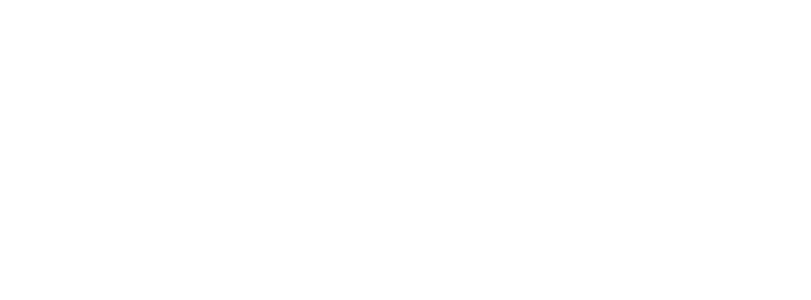
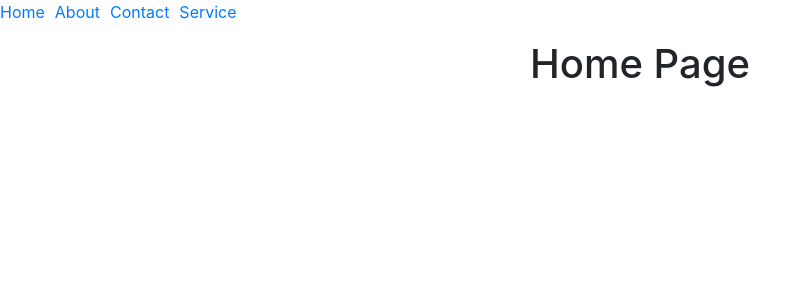
Before and after one commit to Shivamvish26/react-tut, a React (Create React App) app: page / in a window 1280 px wide. Shown: the top 300 px of the page, without its empty margins (0-811 px from the left). Built offline with nearby package versions, Linux system fonts and the light colour scheme.

Commit message:
file added

```diff
--- a/package.json
+++ b/package.json
@@ -10,6 +10,7 @@
     "react": "^18.3.1",
     "react-bootstrap": "^2.10.5",
     "react-dom": "^18.3.1",
+    "react-router-dom": "^6.28.0",
     "react-scripts": "5.0.1",
     "web-vitals": "^2.1.4"
   },
--- a/src/App.js
+++ b/src/App.js
@@ -32,6 +32,14 @@
 import Hookusememoeffect from "./Components/Hooks/Hookusememoeffect";
 import Ref from "./Components/React_Ref_component/Ref";
 import HookuseRef from "./Components/Hooks/HookuseRef";
+import Controlledcomponent from "./Components/Controlledcomponent/Controlledcomponent";
+import Higherordercomponent from "./Components/Higherordercomponent/Higherordercomponent";
+import Navbar from "./Components/Navbarroutes/Nvabar";
+import { BrowserRouter, Router, Route, Routes, Navigate } from "react-router-dom";
+import Home from "./Components/Pages/Home";
+import About from "./Components/Pages/About";
+import Contact from "./Components/Pages/Contact";
+import Page404 from "./Components/Pages/Page404";
 
 function App() {
   // function in function
@@ -47,7 +55,6 @@
   const [name, setName] = useState("Shubham");
 
   let data = "Shubham Vishwakarma";
-
 
   return (
     <div className="App">
@@ -97,6 +104,21 @@
       {/* <Hookusememoeffect/> */}
       {/* <Ref/> */}
       {/* <HookuseRef/> */}
+      {/* <Controlledcomponent/> */}
+      {/* <Higherordercomponent/> */}
+
+      {/* Navbar with React Router DOM */}
+      <BrowserRouter>
+        <Navbar />
+        <Routes>
+          <Route path="/" element={<Home />} />
+          <Route path="/about" element={<About />} />
+          <Route path="/contact" element={<Contact />} />
+          {/* <Route path="/*" element={<Page404 />} /> */}
+          <Route path="/*" element={<Navigate to="/"/>} />
+        </Routes>
+      </BrowserRouter>
+      {/*  */}
     </div>
   );
 }
--- /dev/null
+++ b/src/Components/Controlledcomponent/Controlledcomponent.js
@@ -0,0 +1,16 @@
+import React, { useState } from "react";
+
+export default function Controlledcomponent() {
+  const [val, setVal] = useState("");
+
+  return (
+    <div>
+      <h1>Controlled Component</h1>
+      <input type="text" value={val} onChange={(e) => setVal(e.target.value)} />
+
+      <h2>Value : {val}</h2>
+    </div>
+  );
+}
+
+// For uncontrolled component see the conatact from skilled movers
--- /dev/null
+++ b/src/Components/Higherordercomponent/Higherordercomponent.js
@@ -0,0 +1,56 @@
+import React, { useState } from "react";
+
+export default function Higherordercomponent(){
+
+    const [count, setCount] = useState(0)
+
+    return(
+        <div>
+            <h1>Higher Order Component</h1>
+            <h2>{count}</h2>
+            <button onClick={()=>setCount(count + 1)}>Update</button>
+        </div>
+    )
+}
+
+// import React, { useState, useEffect } from "react";
+
+// const withCounter = (WrappedComponent) => {
+//   return (props) => {
+//     const [count, setCount] = useState(0);
+
+//     const increment = () => setCount(count + 1);
+
+//     return <WrappedComponent count={count} increment={increment} {...props} />;
+//   };
+// };
+
+// const withLogging = (WrappedComponent) => {
+//   return (props) => {
+//     useEffect(() => {
+//       console.log("Component rendered or updated!");
+//     });
+
+//     return <WrappedComponent {...props} />;
+//   };
+// };
+
+// function DisplayCounter({ count, increment }) {
+//   return (
+//     <div>
+//       <h1>Higher Order Component Example</h1>
+//       <h2>Count: {count}</h2>
+//       <button onClick={increment}>Increment</button>
+//     </div>
+//   );
+// }
+
+// const EnhancedComponent = withLogging(withCounter(DisplayCounter));
+
+// export default function App() {
+//   return (
+//     <div>
+//       <EnhancedComponent />
+//     </div>
+//   );
+// }
--- /dev/null
+++ b/src/Components/Navbarroutes/Nvabar.js
@@ -0,0 +1,32 @@
+import React from "react";
+import { Link } from "react-router-dom";
+
+export default function Navbar() {
+  return (
+    <div>
+      <nav>
+        <ul
+          style={{
+            listStyleType: "none",
+            padding: 0,
+            display: "flex",
+            gap: "10px",
+          }}
+        >
+          <li>
+            <Link to="/">Home</Link>
+          </li>
+          <li>
+            <Link to="/about">About</Link>
+          </li>
+          <li>
+            <Link to="/contact">Contact</Link>
+          </li>
+          <li>
+            <Link to="/service">Service</Link>
+          </li>
+        </ul>
+      </nav>
+    </div>
+  );
+}
--- /dev/null
+++ b/src/Components/Pages/About.js
@@ -0,0 +1,11 @@
+import React from 'react'
+
+const About = () => {
+  return (
+    <div>
+        <h1>About Us</h1>
+    </div>
+  )
+}
+
+export default About
--- /dev/null
+++ b/src/Components/Pages/Contact.js
@@ -0,0 +1,11 @@
+import React from 'react'
+
+const Contact = () => {
+  return (
+    <div>
+      <h1>Contact</h1>
+    </div>
+  )
+}
+
+export default Contact
--- /dev/null
+++ b/src/Components/Pages/Home.js
@@ -0,0 +1,11 @@
+import React from 'react'
+
+const Home = () => {
+  return (
+    <div>
+        <h1>Home Page</h1>
+    </div>
+  )
+}
+
+export default Home
--- /dev/null
+++ b/src/Components/Pages/Page404.js
@@ -0,0 +1,9 @@
+import React from "react";
+
+export default function Page404(){
+    return(
+        <div>
+            <h1>404 Error Page Not Found</h1>
+        </div>
+    )
+}
```
Also changed, not shown: 1 other file (tests, documents, lock files or other folders).
